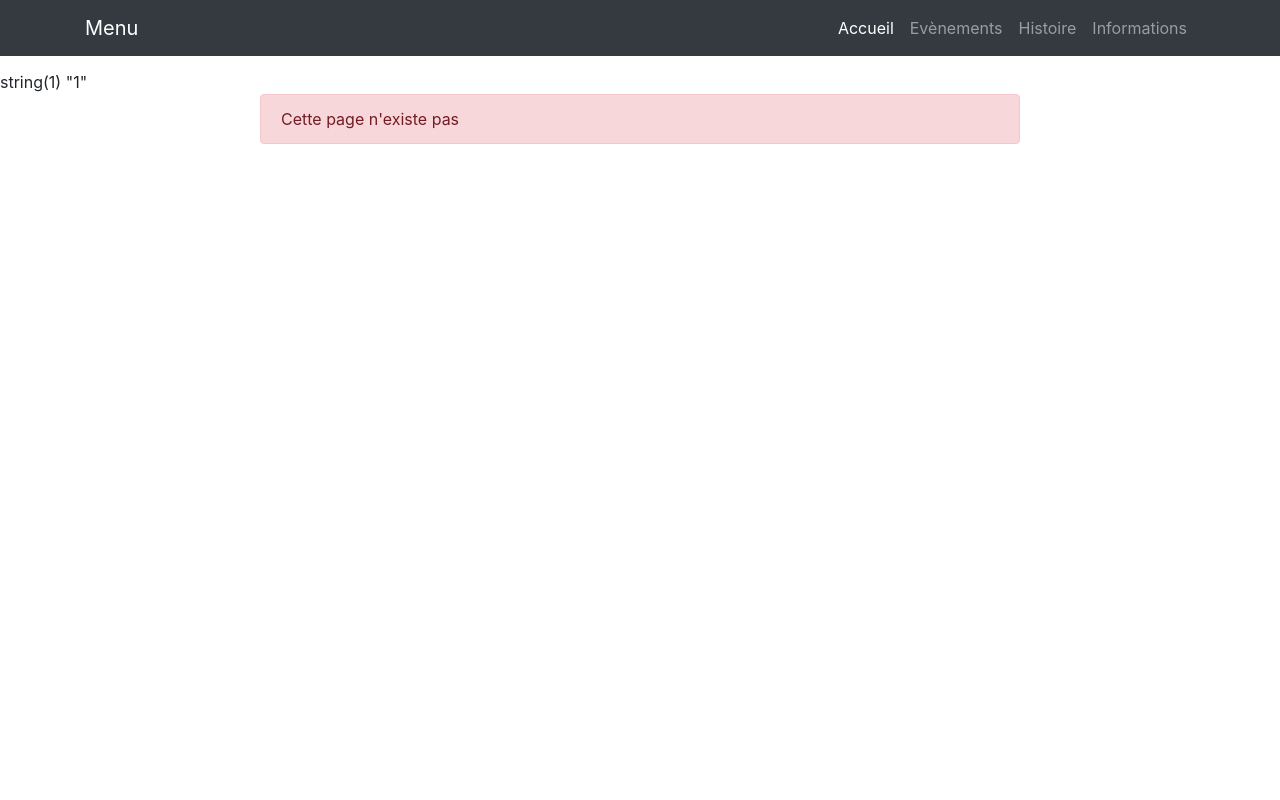
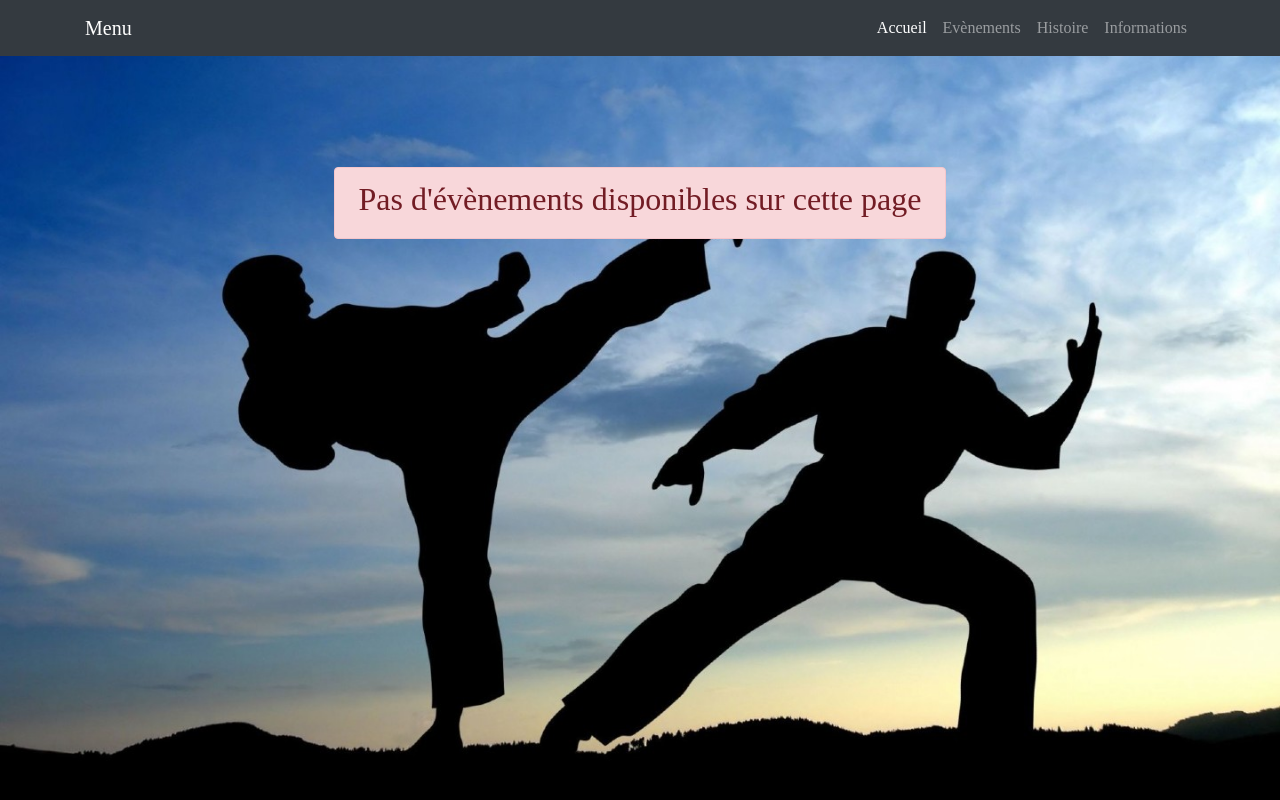
Before and after one commit to SophieMurat/taekwondo, a PHP site: page /events in a window 1280 px wide. Run offline with PHP 8.4, Linux system fonts and the light colour scheme; data that the repository does not hold is empty; some libraries are stand-ins or nearby versions.

Commit message:
Amelioration du front homepage+evenements

```diff
--- a/controller/BackendController.php
+++ b/controller/BackendController.php
@@ -51,7 +51,7 @@ class BackendController
                 $newSlide= $this->sliderManager->addOneImage($slide);
                 $movePath=move_uploaded_file($_FILES['image']['tmp_name'], $path);// on recupère une image n'importe ou sur le pc et cela la range le fichier avec le path indiqué
                 if($movePath):
-                    //header('Location:/p5/taekwondo/addImage');
+                    header('Location:/p5/taekwondo/addImage');
                 else:
                     $this->msg = 'erreur lors de l\'ajout de l\'image';
                 endif;
--- a/controller/FrontendController.php
+++ b/controller/FrontendController.php
@@ -82,26 +82,29 @@ class FrontendController
     public function events(){
         $count= $this->eventsManager->countEvent();
         $currentPage=$_GET['page'] ?? 1;
-        var_dump($currentPage);
-        if(!filter_var($currentPage, FILTER_VALIDATE_INT)){
+        if(!filter_var($currentPage, FILTER_VALIDATE_INT)):
             $this->msg='Numéro de page invalide';
             require('view/errorView.php');
-        }
-        if($currentPage <= 0) {
+            exit;
+        endif;
+        if($currentPage <= 0):
             $this->msg='Numéro de page invalide';
             require('view/errorView.php');
-        }
-        /*if($currentPage === '1'){
-            header('Location: index.php?action=events');
-        }*/
+            exit;
+        endif;
+        /*if($currentPage === '1'):
+            header('Location:/p5/taekwondo/events');
+            exit;
+        endif;*/
         $perPage= 3;
         $start =$perPage*($currentPage-1);
         $pages = ceil($count /$perPage);
-        if ($currentPage > $pages){
-            $this->msg='Cette page n\'existe pas';
+        if ($currentPage > $pages):
+            $this->msg='Pas d\'évènements disponibles sur cette page';
             require('view/errorView.php');
-        }
+        else:
         $events = $this->eventsManager->getEvents($start,$perPage);
         require('view/eventsView.php');
+        endif;
     }
 }
--- a/model/EventsManager.php
+++ b/model/EventsManager.php
@@ -19,7 +19,7 @@ class EventsManager extends Manager
     public function getEvents($start,$perPage){
         $req=$this->db->query("SELECT title, posted_date, content,
         DATE_FORMAT(event_date,'%d/%m/%Y') AS dateEvent FROM events
-        ORDER BY dateEvent DESC LIMIT $start,$perPage");
+        ORDER BY STR_TO_DATE(dateEvent,'%d/%m/%Y') DESC LIMIT $start,$perPage");
         $events=$req->fetchAll(\PDO::FETCH_CLASS,'taekwondo\model\Event');
         return $events;
     }
--- a/public/css/style.css
+++ b/public/css/style.css
@@ -1,6 +1,25 @@
 body {
-    padding-top: 70px;
+    font-family: 'Bitter', serif;
+    background-color: #eef;
+    color: #333;
+    background: url('../img/fond2.jpg') no-repeat center center fixed;
+    -webkit-background-size: cover;
+    -moz-background-size: cover;
+    background-size: cover;
+    -o-background-size: cover;
+    position: relative;
+    padding-top:56px;
 }
 button #confirm .inactive{
     display: none !important;
 }
+.jumbotron {
+    margin-top: 40px;
+    background: rgba(255, 255, 255, 0.5);
+  }
+.errorMsg{
+    padding:10%;
+}
+/*#myPage #slider .carrousel-item .active{
+    max-height: 600px !important;
+}
--- a/view/errorView.php
+++ b/view/errorView.php
@@ -1,7 +1,7 @@
 <?php ob_start(); ?>
 <div class="container">
-    <div class="row">
-      <div class="col-lg-8 col-md-10 mx-auto alert alert-danger"><?php echo $this->msg ?></div>
+    <div class="row errorMsg text-center" >
+      <div class="col-lg-8 col-md-10 mx-auto alert alert-danger"><h2><?php echo $this->msg ?></div></h2>
     </div>
 </div>
 <?php $content = ob_get_clean(); ?>
--- a/view/eventsView.php
+++ b/view/eventsView.php
@@ -1,10 +1,10 @@
 <?php ob_start(); ?>
 <div class="container">
-    <div class="row">
-      <div class="col-lg-8 col-md-10 mx-auto">
       <?php
       foreach($events as $event):
       ?>
+      <div class="jumbotron row text-center">
+      <div class="col-lg-8 col-md-10 mx-auto">
         <div class="post-preview">
             <h2 class="post-title">
                 <?php echo htmlspecialchars($event->getTitle()) ?>
@@ -14,18 +14,19 @@
                 <br/>
             </h3>
           </a>
-          <p class="post-meta">Aura lieu le <?php echo htmlspecialchars($event->getDateEvent()) ?>
+          <p class="post-meta">se déroulera le <?php echo htmlspecialchars($event->getDateEvent()) ?>
         </div>
-        <hr>
+      </div>
+    </div>
 <?php
 endforeach;
 ?>
 <div>
     <?php if ($currentPage >1): ?>
-      <a href="index.php?action=events&amp;page=<?php echo $currentPage -1 ?>"><button class="btn btn-primary">&laquo; Page précédente</button></a>
+      <a href="events/<?php echo $currentPage -1 ?>"><button class="btn btn-primary">&laquo; Page précédente</button></a>
     <?php endif ?>
     <?php if ($currentPage <$pages): ?>
-      <a href="index.php?action=events&amp;page=<?php echo $currentPage +1 ?>"><button class="btn btn-primary">Page suivante &raquo;</button></a>
+      <a href="events/<?php echo $currentPage +1 ?>"><button class="btn btn-primary">Page suivante &raquo;</button></a>
     <?php endif ?>
 </div>
 
--- a/view/template.php
+++ b/view/template.php
@@ -6,15 +6,19 @@
    <meta name="viewport" content="width=device-width, initial-scale=1.0">
    <base href="/p5/taekwondo/">
    <title>Taekwendo</title>
+   <!--Bootsrap-->
+   <link rel="stylesheet" href="https://stackpath.bootstrapcdn.com/bootstrap/4.3.1/css/bootstrap.min.css" integrity="sha384-ggOyR0iXCbMQv3Xipma34MD+dH/1fQ784/j6cY/iJTQUOhcWr7x9JvoRxT2MZw1T" crossorigin="anonymous">   <script src="https://stackpath.bootstrapcdn.com/bootstrap/4.4.1/js/bootstrap.min.js" integrity="sha384-wfSDF2E50Y2D1uUdj0O3uMBJnjuUD4Ih7YwaYd1iqfktj0Uod8GCExl3Og8ifwB6" crossorigin="anonymous"></script>
+   <script src="https://code.jquery.com/jquery-3.3.1.slim.min.js" integrity="sha384-q8i/X+965DzO0rT7abK41JStQIAqVgRVzpbzo5smXKp4YfRvH+8abtTE1Pi6jizo" crossorigin="anonymous"></script>
+   <script src="https://ajax.googleapis.com/ajax/libs/jquery/3.4.1/jquery.min.js"></script>
+    <script src="https://stackpath.bootstrapcdn.com/bootstrap/4.3.1/js/bootstrap.min.js" integrity="sha384-JjSmVgyd0p3pXB1rRibZUAYoIIy6OrQ6VrjIEaFf/nJGzIxFDsf4x0xIM+B07jRM" crossorigin="anonymous"></script>
    <link rel="stylesheet" type="text/css" href="public/css/style.css">
-   <!--Bootsrap-->
-   <link rel="stylesheet" href="https://maxcdn.bootstrapcdn.com/bootstrap/4.0.0/css/bootstrap.min.css" integrity="sha384-Gn5384xqQ1aoWXA+058RXPxPg6fy4IWvTNh0E263XmFcJlSAwiGgFAW/dAiS6JXm" crossorigin="anonymous">
    <script type="text/javascript" src="https://cdn.tiny.cloud/1/dn4trgysuntk7bas8bgdxa3q66so7v8wygzx78ylg1fpc5iu/tinymce/5/tinymce.min.js" referrerpolicy="origin"></script>
     <script>
     tinymce.init({
     selector: '#event_content'
   });
   </script>
+
 </head>
 <body>
 
@@ -57,9 +61,7 @@
 
 <?php echo $content ?>
     <!-- Optional JavaScript -->
-    <!-- Popper.js, then Bootstrap JS -->
-    <script src="https://ajax.googleapis.com/ajax/libs/jquery/3.4.1/jquery.min.js"></script>
-    <script src="https://stackpath.bootstrapcdn.com/bootstrap/4.3.1/js/bootstrap.min.js" integrity="sha384-JjSmVgyd0p3pXB1rRibZUAYoIIy6OrQ6VrjIEaFf/nJGzIxFDsf4x0xIM+B07jRM" crossorigin="anonymous"></script>
+
     <script src="public/js/city.js"></script>
 </body>
 </html>
```
Also changed, not shown: view/homePageView.php (+49 -2 lines), public/img/fond.jpg (added), public/img/fond2.jpg (added), public/img/taekwondo.jpg (added).
